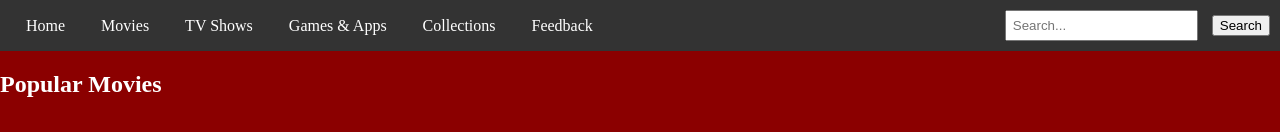
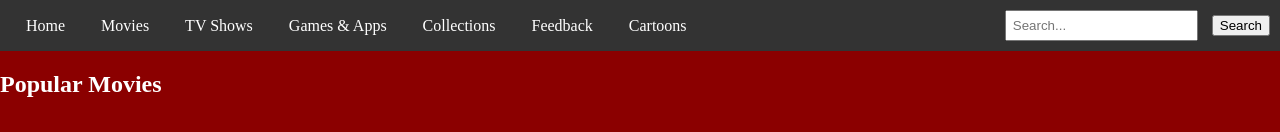
Before and after one commit to cse23-086/warner-bros, a plain HTML site: page movies.html in a window 1280 px wide. Shown: the top 132 px of the page. Drawn offline with Linux system fonts and the light colour scheme.

Commit message:
Update movies.html

```diff
--- a/movies.html
+++ b/movies.html
@@ -141,6 +141,7 @@ figure {
         <a href="games&apps.html">Games & Apps</a>
         <a href="collection.html">Collections</a>
         <a href="feedback.html">Feedback</a>
+          <a href="Cartoons.html">Cartoons</a>
         </div>
 
     <div class="nav-container">
```
